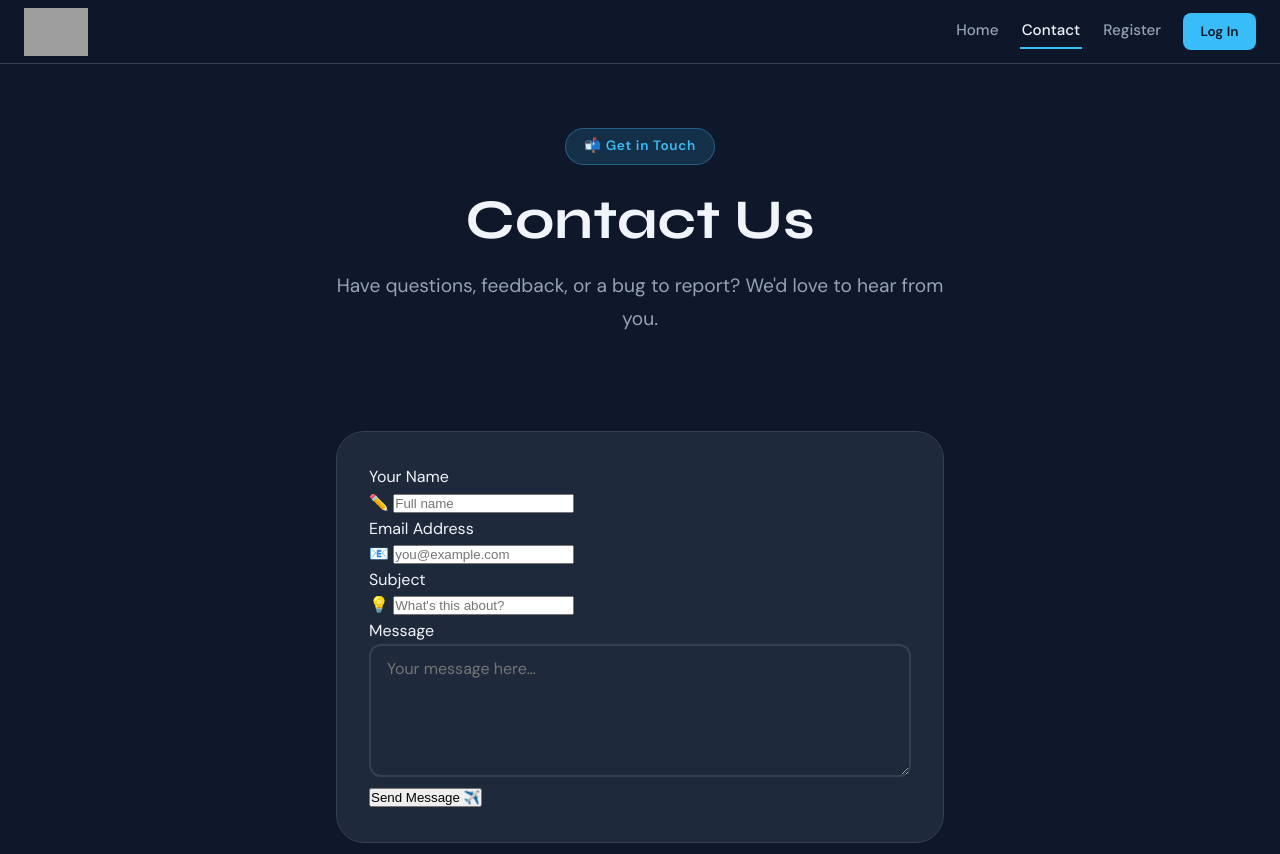
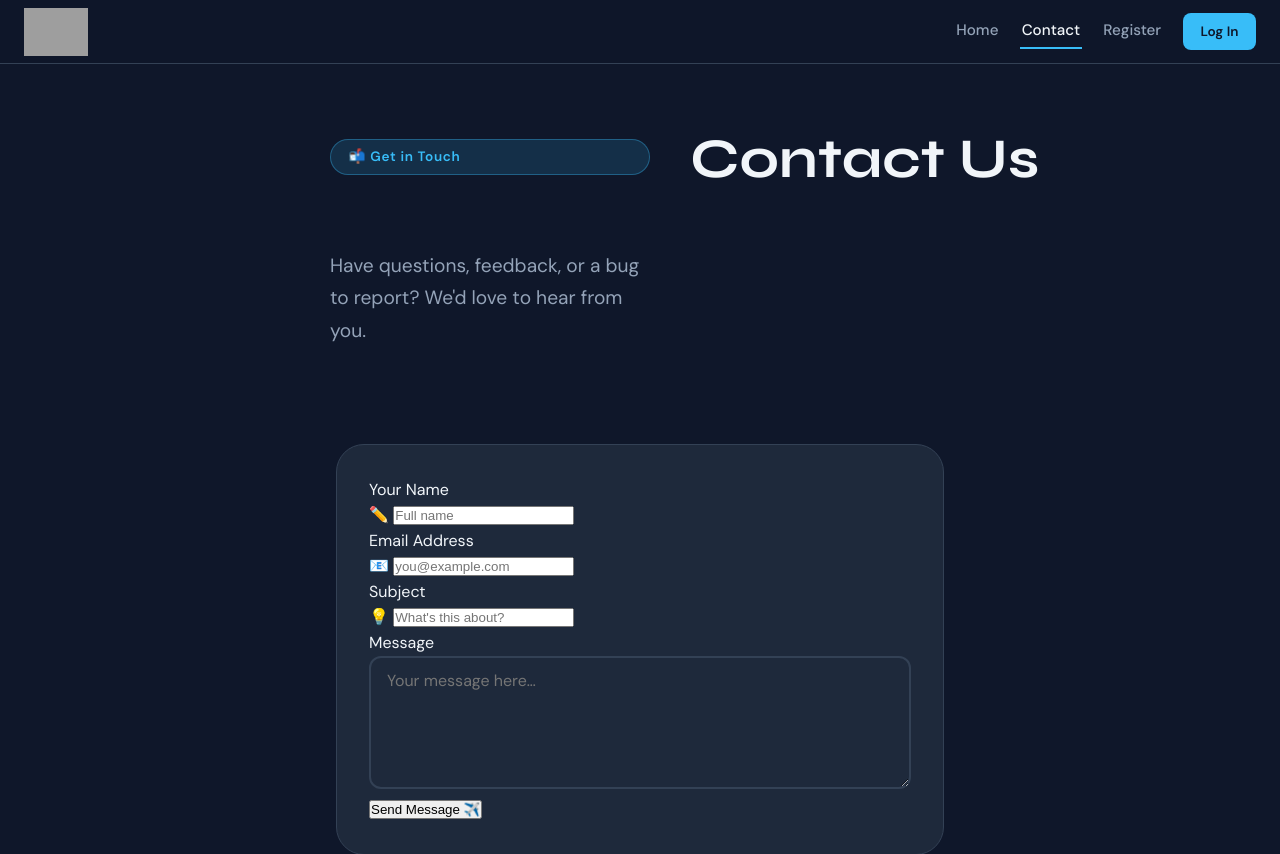
Before and after one commit to keerthiprathapagiri/student_skill_barter, a Flask app: page /contact in a window 1280 px wide. Shown: the top 854 px of the page. Run offline with Flask 3, Linux system fonts and the light colour scheme; grey boxes are pictures that could not be loaded.

Commit message:
Refactor .hero-content to use CSS grid layout
Updated .hero-content styles to use grid layout.

```diff
--- a/static/css/main.css
+++ b/static/css/main.css
@@ -308,9 +308,11 @@ h1,h2,h3,h4,h5,h6 {
     50% { transform: translateY(-20px) scale(1.04); }
 }
 .hero-content {
-    position: relative;
-    z-index: 1;
-    max-width: 700px;
+    display: grid;
+    grid-template-columns: minmax(320px, 1fr) minmax(360px, 1.2fr);
+    gap: 2.5rem;
+    align-items: center;
+    text-align: left;
 }
 .hero-badge {
     display: inline-block;
```
